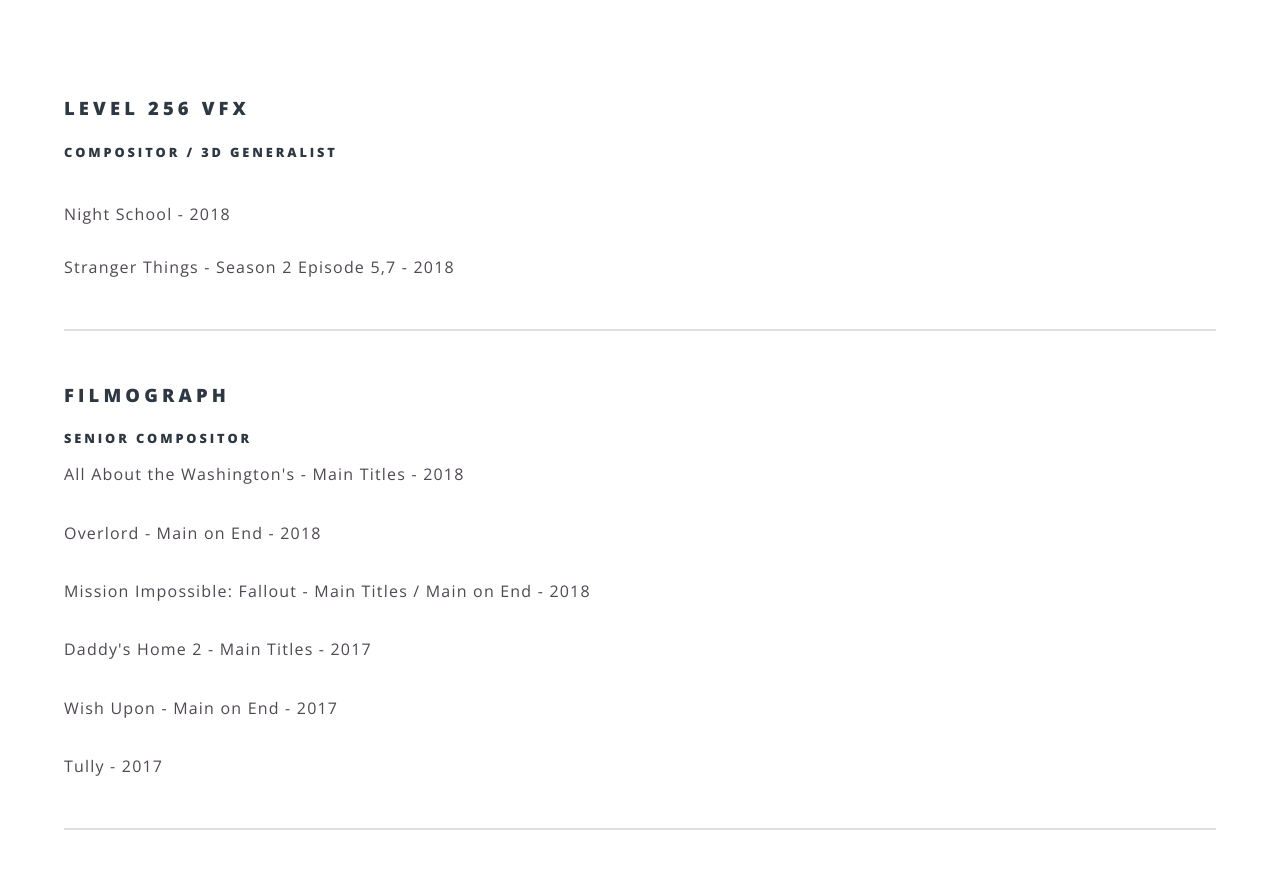
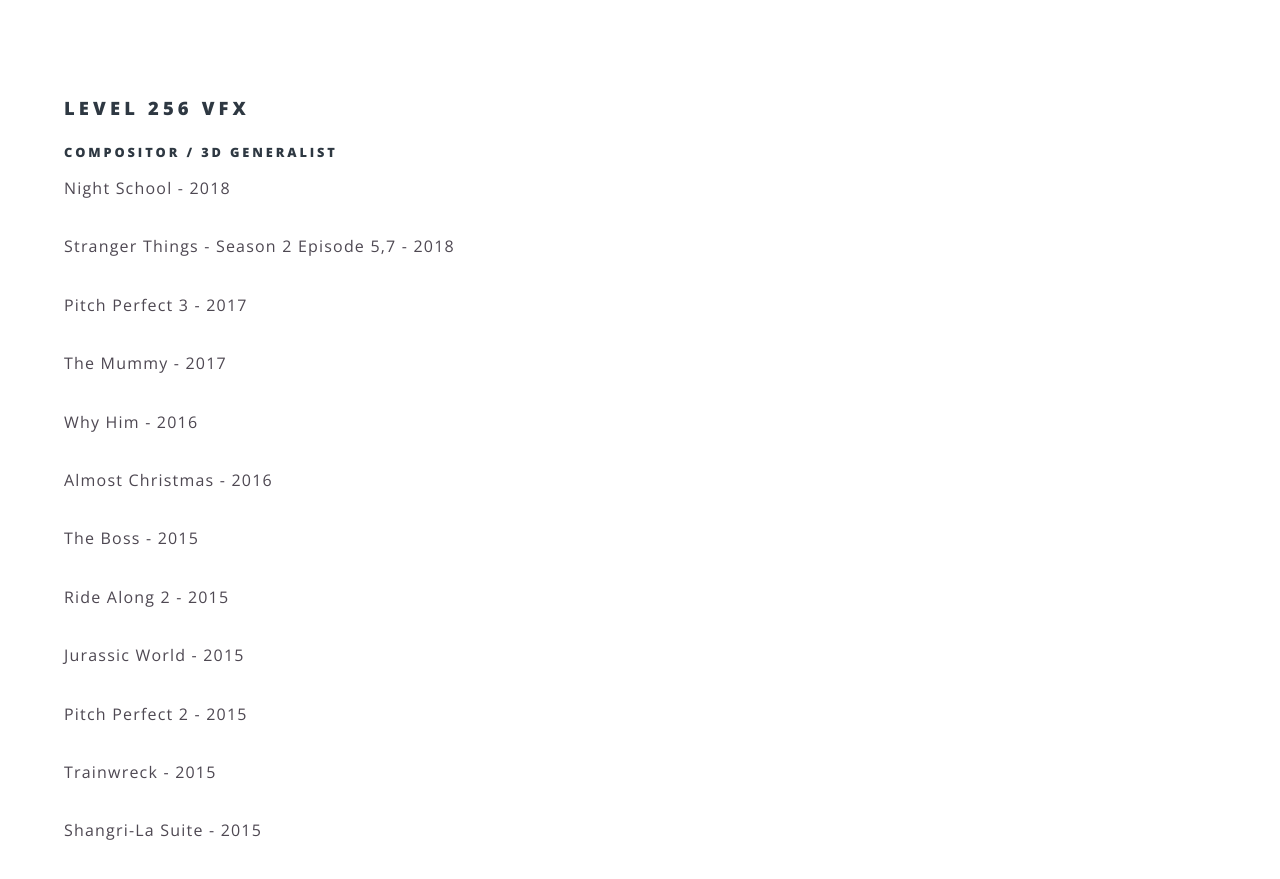
Before and after one commit to myongchoi/myongchoi.github.io, a Jekyll site: the page built from generic.html, in a window 1280 px wide and 1400 px high, cut to the strip 397-1277 px from the top of the window. Built offline with Jekyll 4.4.1, drawn with Linux system fonts in a browser that asks for light colours; some of the changed text lies outside the part shown.

Commit message:
Update generic.html

```diff
--- a/generic.html
+++ b/generic.html
@@ -4,8 +4,20 @@
 ---
 	<h3>Level 256 VFX</h3>
 	<h5>Compositor / 3D Generalist</h5>
-	<br>Night School - 2018</br>
-	<br>Stranger Things - Season 2 Episode 5,7 - 2018</br>
+	<p>Night School - 2018</p>
+	<p>Stranger Things - Season 2 Episode 5,7 - 2018</p>
+	<p>Pitch Perfect 3 - 2017</p>
+	<p>The Mummy - 2017</p>
+	<p>Why Him - 2016</p>
+	<p>Almost Christmas - 2016</p>
+	<p>The Boss - 2015</p>
+	<p>Ride Along 2 - 2015</p>
+	<p>Jurassic World - 2015</p>
+	<p>Pitch Perfect 2 - 2015</p>
+	<p>Trainwreck - 2015</p>
+	<p>Shangri-La Suite - 2015</p>
+	<p>Dracula Untold - 2014</p>
+	<p>Black Sails - Season 2 Episode 1, 3, 5 - 2014</p>
 
 	<hr />
 
```
